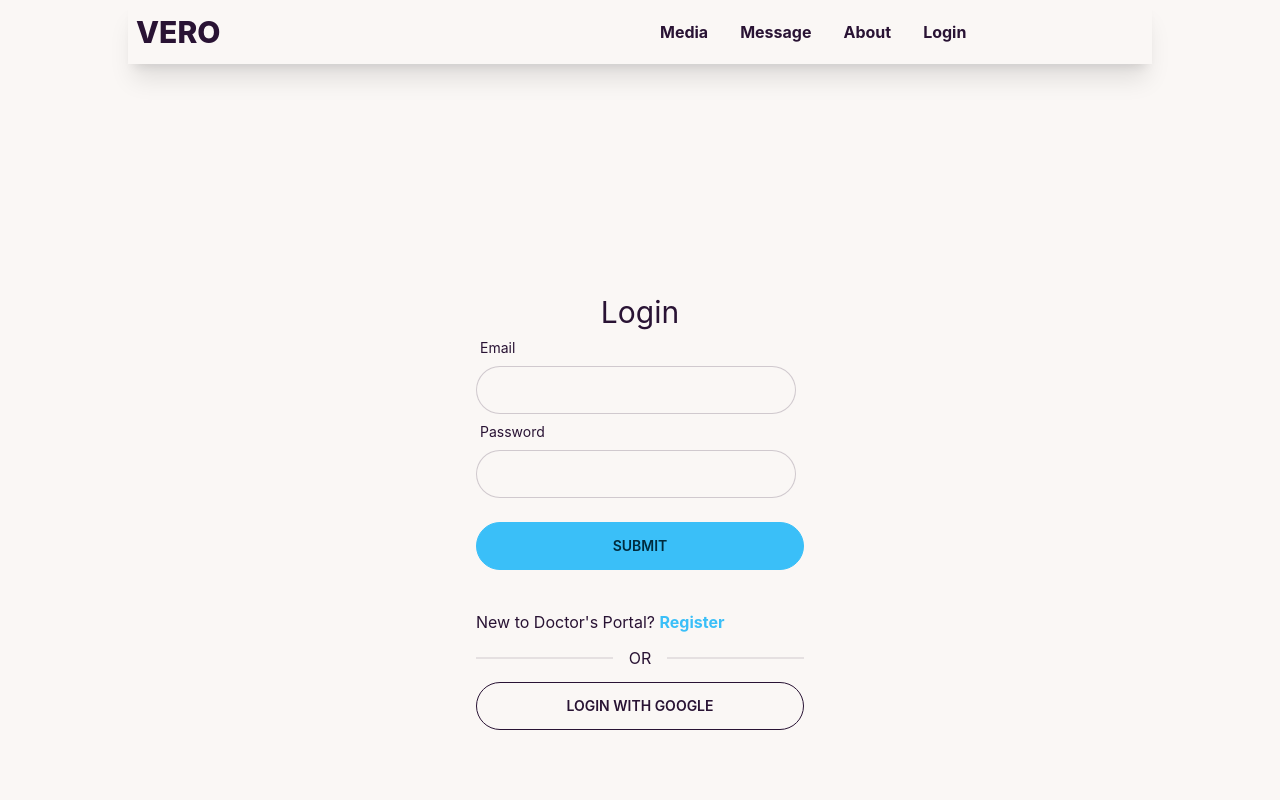
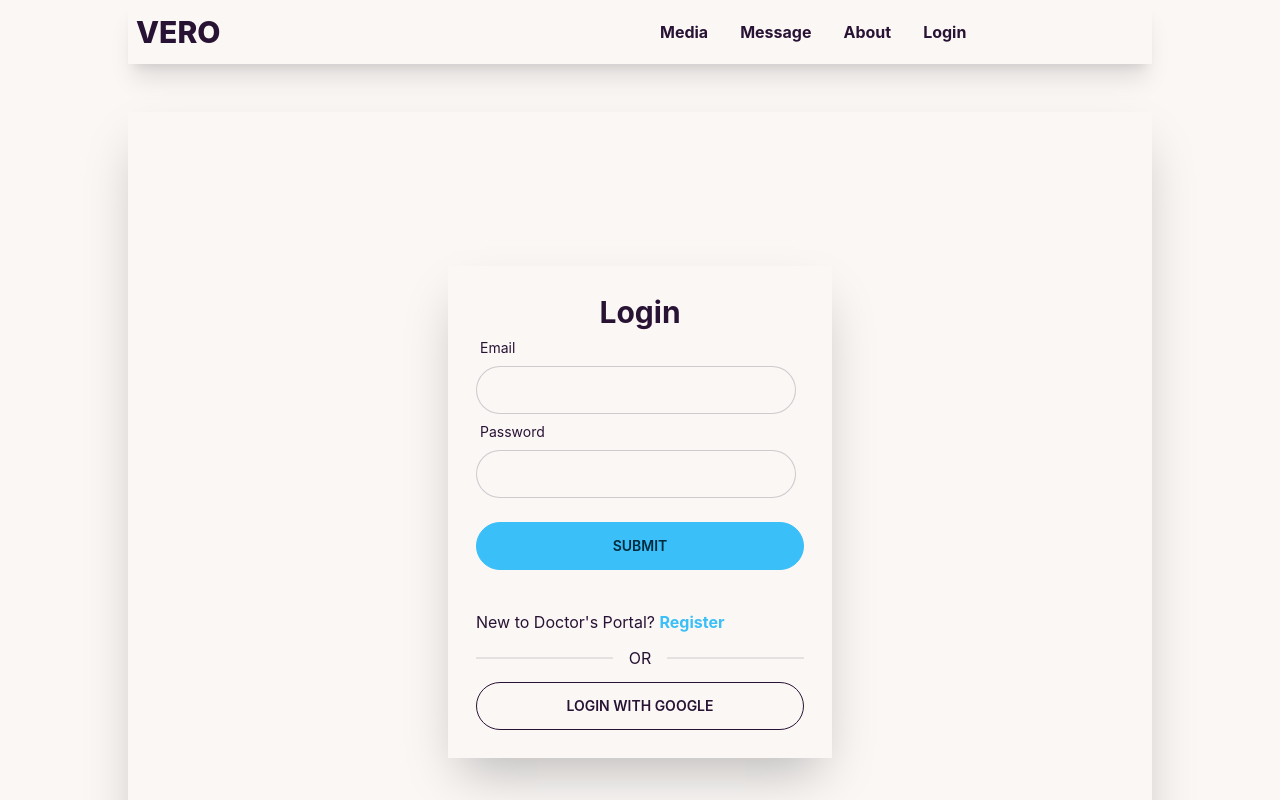
Before and after one commit to prio12/Social-Site, a React (Create React App) app: page /login in a window 1280 px wide. Shown: the top 800 px of the page. Built offline with nearby package versions, Linux system fonts and the light colour scheme; no server answers.

Commit message:
designd shadow

```diff
--- a/src/Login/Login.js
+++ b/src/Login/Login.js
@@ -45,10 +45,10 @@ const Login = () => {
       };
 
     return (
-        <div className="h-[800px] flex justify-center items-center">
-      <div className="w-96 p-7">
-        <h2 className="text-3xl text-center">Login</h2>
-        <form onSubmit={handleSubmit(handleLogin)}>
+        <div className="h-[800px] shadow-2xl flex justify-center items-center">
+      <div className="w-96 shadow-2xl p-7">
+        <h2 className="text-3xl font-bold text-center">Login</h2>
+        <form  onSubmit={handleSubmit(handleLogin)}>
           <div className="form-control w-full max-w-xs">
             <label className="label"><span className="label-text">Email</span></label>
             <input {...register("email",{required:"Email Address is required"})} type="email" className="input input-bordered w-full max-w-xs"/>
--- a/src/SignUp/SignUp.js
+++ b/src/SignUp/SignUp.js
@@ -50,9 +50,9 @@ const SignUp = () => {
           }
 
     return (
-        <div className="h-[800px] flex justify-center items-center">
-      <div className="w-96 p-7">
-        <h2 className="text-3xl text-center">Sign Up</h2>
+        <div className="h-[800px] shadow-2xl flex justify-center items-center">
+      <div className="shadow-2xl w-96 p-7">
+        <h2 className="text-3xl font-bold text-center">Sign Up</h2>
         <form onSubmit={handleSubmit(handleSignUp)}>
           <div className="form-control w-full max-w-xs">
             <label className="label">
```
